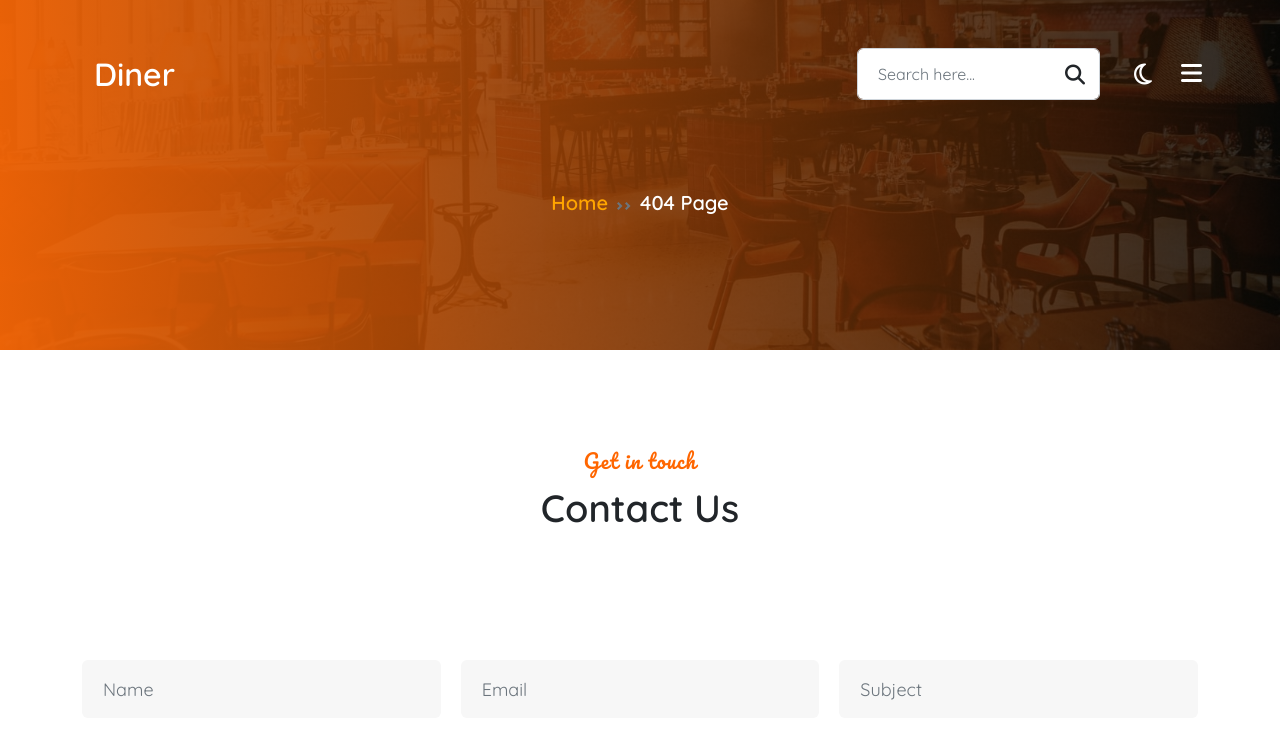
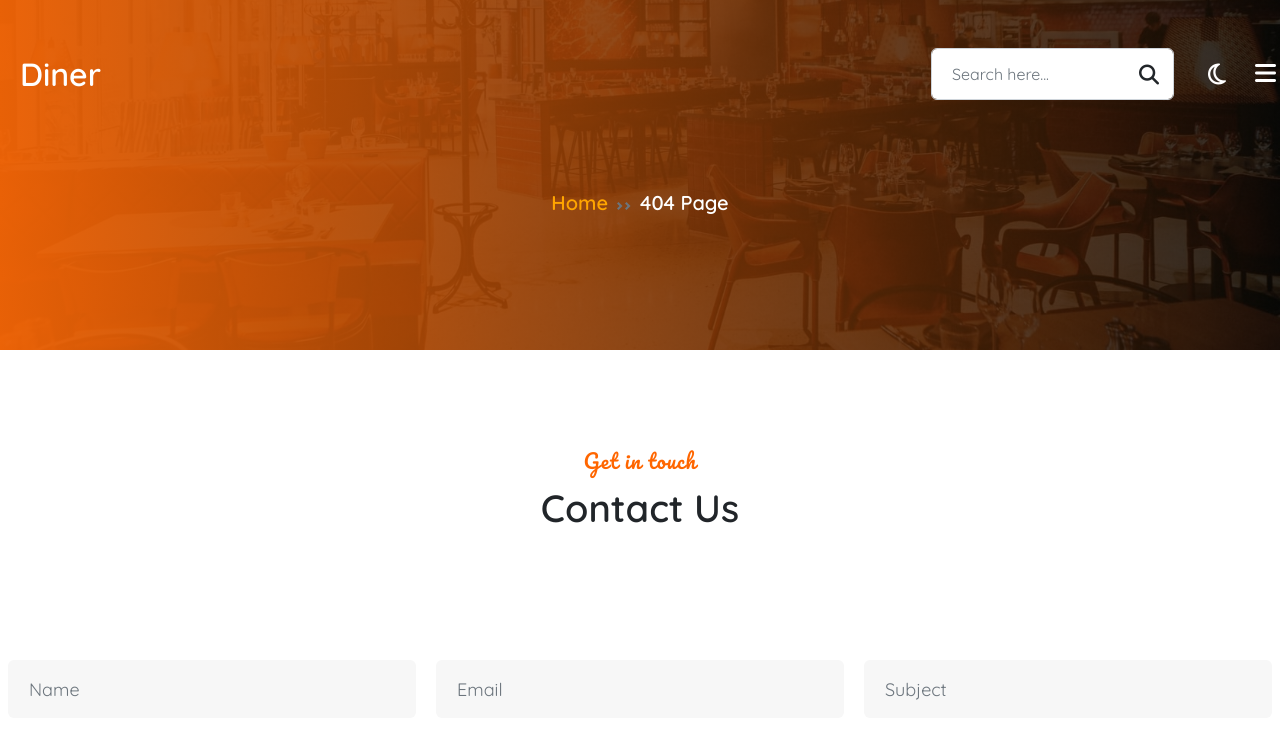
Before and after one commit to Benwithglass/Capstone_Diner, a plain HTML site: page contact.html in a window 1280 px wide. Shown: the top 735 px of the page. Drawn offline with nearby package versions, Linux system fonts and the light colour scheme.

Commit message:
set responsive, chinh chu trang contact

```diff
--- a/css/contact.page.css
+++ b/css/contact.page.css
@@ -9,6 +9,63 @@ html {
     font-family: 'Pacifico', cursive;
     scroll-behavior: smooth;
 }
+
+/* RESPOSIVE */
+.container {
+    width: 100%;
+    margin-left: auto;
+    margin-right: auto;
+    padding-left: 0.5rem;
+    padding-right: 0.5rem;
+}
+
+/* xs */
+@media (min-width: 475px) {
+    .container {
+        max-width: 475px;
+    }
+}
+
+/* sm */
+@media (min-width: 640px) {
+    .container {
+        max-width: 640px;
+    }
+}
+
+/* md */
+@media (min-width: 768px) {
+    .container {
+        max-width: 768px;
+    }
+}
+
+/* lg */
+@media (min-width: 1024px) {
+    .container {
+        max-width: 1024px;
+    }
+}
+
+@media (min-width: 1280px) {
+    .container {
+        max-width: 1280px;
+    }
+}
+
+/* xl */
+@media (min-width: 1536px) {
+    .container {
+        max-width: 1536px;
+    }
+}
+
+/* 2xl */
+html {
+    font-family: 'Quicksand', sans-serif;
+    scroll-behavior: smooth;
+}
+/* END RESPONSIVE */
 
 /* HEADER */
 header {
@@ -126,6 +183,25 @@ header form i:last-child {
 .dark section form #Message {
     background-color: #282828;
     color: white;
+}
+
+.dark .contact-view .cont-details h5 {
+    font-size: 20px;
+    color: white !important;
+    font-weight: 600;
+}
+
+.dark .contact-view .cont-details p {
+    font-size: 18px;
+    line-height: 28px;
+    color: white!important;
+}
+
+.dark .contact-view .cont-details p a {
+    font-size: 18px;
+    line-height: 28px;
+    color: white !important;
+    text-decoration: none;
 }
 
 header nav a {
@@ -304,20 +380,20 @@ section {
 
 .contact-view .cont-details h5 {
     font-size: 20px;
-    color: #232121;
+    color: #232121 !important;
     font-weight: 600;
 }
 
 .contact-view .cont-details p {
     font-size: 18px;
     line-height: 28px;
-    color: rgba(22, 28, 45, 0.7);
+    color: rgba(22, 28, 45, 0.7) !important;
 }
 
 .contact-view .cont-details p a {
     font-size: 18px;
     line-height: 28px;
-    color: rgba(22, 28, 45, 0.7);
+    color: rgba(22, 28, 45, 0.7) !important;
     text-decoration: none;
 }
 
--- a/css/element_style.css
+++ b/css/element_style.css
@@ -12,6 +12,64 @@ html {
 body {
     background-color: white;
 }
+
+/* RESPOSIVE */
+.container {
+    width: 100%;
+    margin-left: auto;
+    margin-right: auto;
+    padding-left: 0.5rem;
+    padding-right: 0.5rem;
+}
+
+/* xs */
+@media (min-width: 475px) {
+    .container {
+        max-width: 475px;
+    }
+}
+
+/* sm */
+@media (min-width: 640px) {
+    .container {
+        max-width: 640px;
+    }
+}
+
+/* md */
+@media (min-width: 768px) {
+    .container {
+        max-width: 768px;
+    }
+}
+
+/* lg */
+@media (min-width: 1024px) {
+    .container {
+        max-width: 1024px;
+    }
+}
+
+@media (min-width: 1280px) {
+    .container {
+        max-width: 1280px;
+    }
+}
+
+/* xl */
+@media (min-width: 1536px) {
+    .container {
+        max-width: 1536px;
+    }
+}
+
+/* 2xl */
+html {
+    font-family: 'Quicksand', sans-serif;
+    scroll-behavior: smooth;
+}
+/* END RESPONSIVE */
+
 /* HEADER */
 header {
     background-image:linear-gradient(to right, rgb(236 98 6 / 98%), rgb(5 3 0 / 83%)), url(./../img/banner2.jpg);
--- a/css/home.css
+++ b/css/home.css
@@ -17,6 +17,63 @@ html {
 .clear {
     clear: both;
 }
+
+/* RESPOSIVE */
+.container {
+    width: 100%;
+    margin-left: auto;
+    margin-right: auto;
+    padding-left: 0.5rem;
+    padding-right: 0.5rem;
+}
+
+/* xs */
+@media (min-width: 475px) {
+    .container {
+        max-width: 475px;
+    }
+}
+
+/* sm */
+@media (min-width: 640px) {
+    .container {
+        max-width: 640px;
+    }
+}
+
+/* md */
+@media (min-width: 768px) {
+    .container {
+        max-width: 768px;
+    }
+}
+
+/* lg */
+@media (min-width: 1024px) {
+    .container {
+        max-width: 1024px;
+    }
+}
+
+@media (min-width: 1280px) {
+    .container {
+        max-width: 1280px;
+    }
+}
+
+/* xl */
+@media (min-width: 1536px) {
+    .container {
+        max-width: 1536px;
+    }
+}
+
+/* 2xl */
+html {
+    font-family: 'Quicksand', sans-serif;
+    scroll-behavior: smooth;
+}
+/* END RESPONSIVE */
 
 /* Tương lai tươi sáng */
 #myBody {
--- a/css/service_style.css
+++ b/css/service_style.css
@@ -9,6 +9,63 @@ html {
     font-family: 'Quicksand', sans-serif;
     scroll-behavior: smooth;
 }
+
+/* RESPOSIVE */
+.container {
+    width: 100%;
+    margin-left: auto;
+    margin-right: auto;
+    padding-left: 0.5rem;
+    padding-right: 0.5rem;
+}
+
+/* xs */
+@media (min-width: 475px) {
+    .container {
+        max-width: 475px;
+    }
+}
+
+/* sm */
+@media (min-width: 640px) {
+    .container {
+        max-width: 640px;
+    }
+}
+
+/* md */
+@media (min-width: 768px) {
+    .container {
+        max-width: 768px;
+    }
+}
+
+/* lg */
+@media (min-width: 1024px) {
+    .container {
+        max-width: 1024px;
+    }
+}
+
+@media (min-width: 1280px) {
+    .container {
+        max-width: 1280px;
+    }
+}
+
+/* xl */
+@media (min-width: 1536px) {
+    .container {
+        max-width: 1536px;
+    }
+}
+
+/* 2xl */
+html {
+    font-family: 'Quicksand', sans-serif;
+    scroll-behavior: smooth;
+}
+/* END RESPONSIVE */
 
 /* HEADER */
 header {
```
